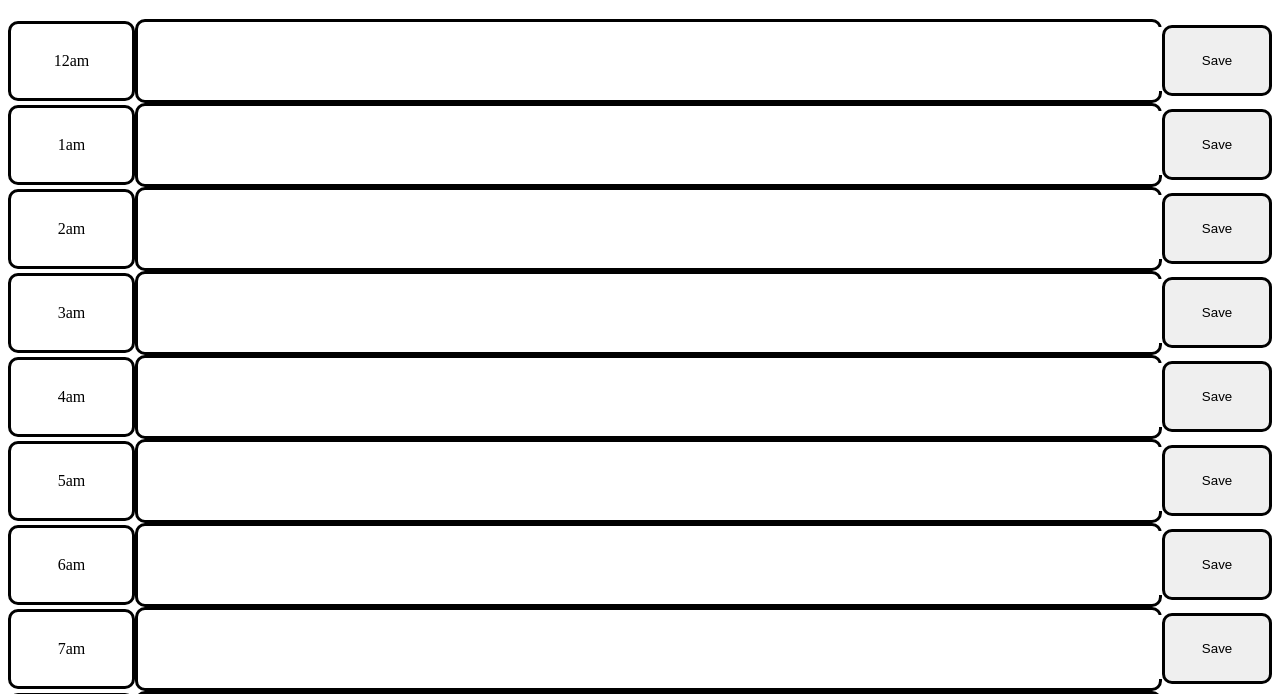
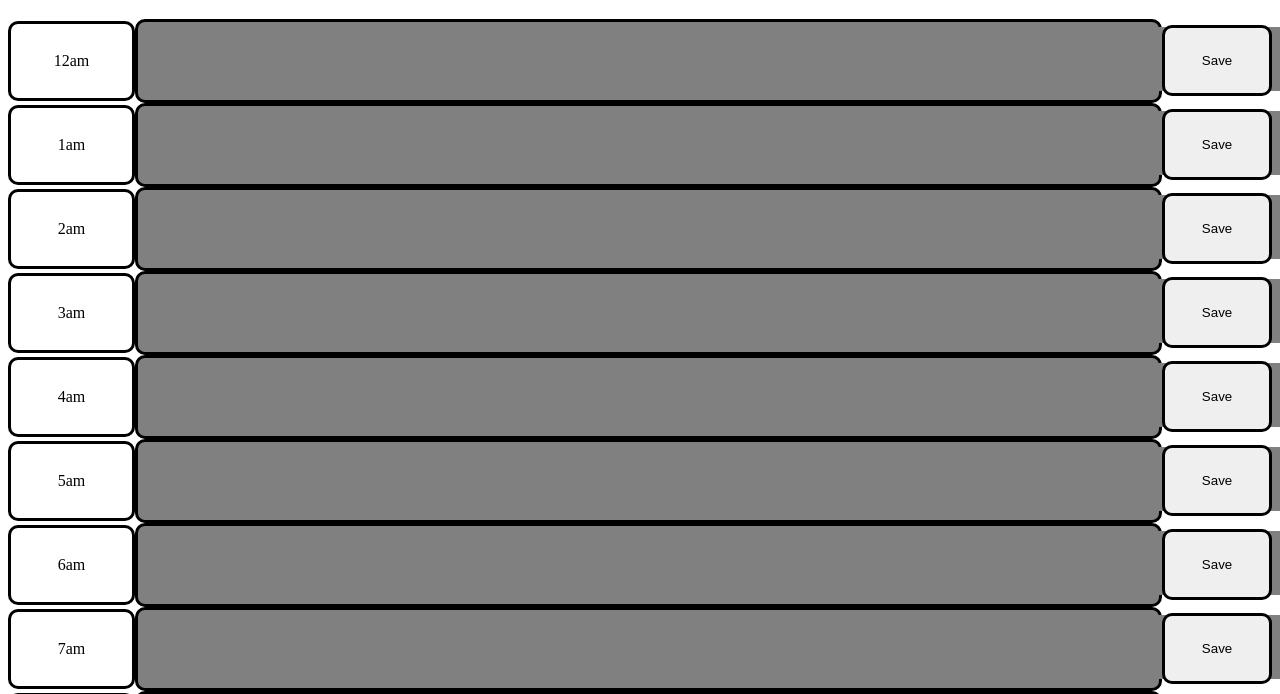
Before and after one commit to confusion-matrix/work-day-scheduler, a plain HTML site: page index.html in a window 1280 px wide. Shown: the part 95-789 px from the top of the page. Drawn offline with nearby package versions, Linux system fonts and the light colour scheme.

Commit message:
Added color identifiers, and slight code clean up

```diff
--- a/assets/script.js
+++ b/assets/script.js
@@ -11,7 +11,6 @@ time();
 var plannerData = [];
 var plannerDay = {
     date: "",
-    // initialize empty array of length 24
     hour: Array.apply(null, Array(24)).map(function () {}),
     text: Array.apply(null, Array(24)).map(function () {})
 }
@@ -28,13 +27,9 @@ $(function() {
     console.log("Todays date: " + currentDay);
     createHTML();
     populateHours();
+    setColors();
 
 });
-
-// 1. First call create HTML
-// 2. Then call populateHours, here we check if there is already text stored
-// 3. Run other code
-
 
 function createHTML() {
     for (var i = 0; i < 24; i++) {
@@ -43,6 +38,7 @@ function createHTML() {
             id: "hour" + i,
             class: "hour"
         }).appendTo("#day");
+
         // Create the hour label
         $("<div/>", {
             id: "hourShow" + i,
@@ -59,7 +55,6 @@ function createHTML() {
             $("#hourShowText" + i).text(i + "pm");
         else
             $("#hourShowText" + i).text((i - 12) + "pm");
-
         // Create the text area
         $("<div/>", {
             id: "hourText" + i,
@@ -86,20 +81,14 @@ function createHTML() {
 function setData(event) {
     var index = event.target.id.replace(/\D/g, "");
     var day = findDay();
-    console.log("SETTING DATA!");
-    console.log("TEXT: " + $("#textArea" + index).val());
     if ($("#textArea" + index).val() === "") {
-        console.log("SAVING EMPTY!");
         var data = JSON.parse(localStorage.getItem("plannerData"));
         data[day].hour[index] = false;
         data[day].text[index] = "";
-
         localStorage.setItem("plannerData", JSON.stringify(data));
         return;
     }
-
     if (localStorage.getItem("plannerData") !== null) {
-        // Case when text is empty
         if (day !== null || day) {
             // add data to the day
             var data = JSON.parse(localStorage.getItem("plannerData"));
@@ -127,20 +116,37 @@ function setData(event) {
 }
 
 function getData(data, hour) {
-    console.log("data.text[hour]: " + data.text[hour]);
-     $("#textArea" + hour.toString()).val(data.text[hour]);
-     return;
+    $("#textArea" + hour.toString()).val(data.text[hour]);
+    return;
 }
 
 function populateHours() {
     var data = JSON.parse(localStorage.getItem("plannerData"));
     var day = findDay();
+    console.log(day)
     if (day !== null) {
         for (var i = 0; i < data[day].hour.length; i++) {
             if (data[day].hour[i] === true) {
                 getData(data[day], i)
             }
+        }
+    }
+    return;
+}
 
+function setColors() {
+    var currentHour = moment().format("HH");
+    console.log("currenntHour: " + currentHour);
+    for (var i = 0; i < 24; i++) {
+        if (i < currentHour) {
+            $("#textArea" + i).css("background-color", "gray");
+            $("#hourText" + i).css("background-color", "gray");
+        } else if (i == currentHour) {
+            $("#textArea" + i).css("background-color", "red");
+            $("#hourText" + i).css("background-color", "red");
+        } else {
+            $("#textArea" + i).css("background-color", "green");
+            $("#hourText" + i).css("background-color", "green");
         }
     }
     return;
@@ -151,10 +157,8 @@ function findDay() {
     if (data === null)
         return null;
     for (var i = 0; i < data.length; i++) {
-        if (data[i].date === currentDay) {
+        if (data[i].date === currentDay)
             return i;
-        }
     }
-    // This means the data object exists but the day hasn't been added
     return false;
 }
```
Also changed, not shown: index.html (+1 -1 lines).
